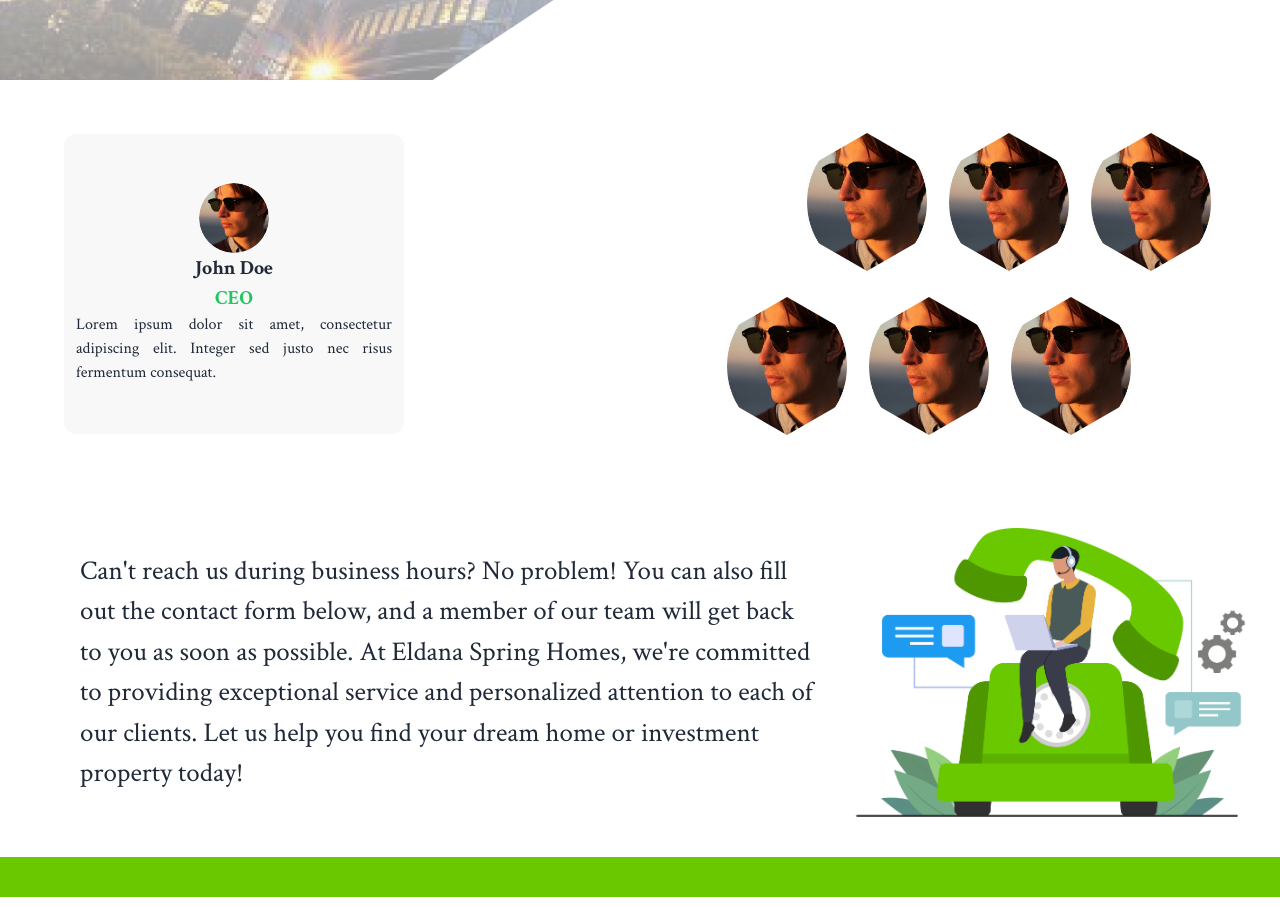
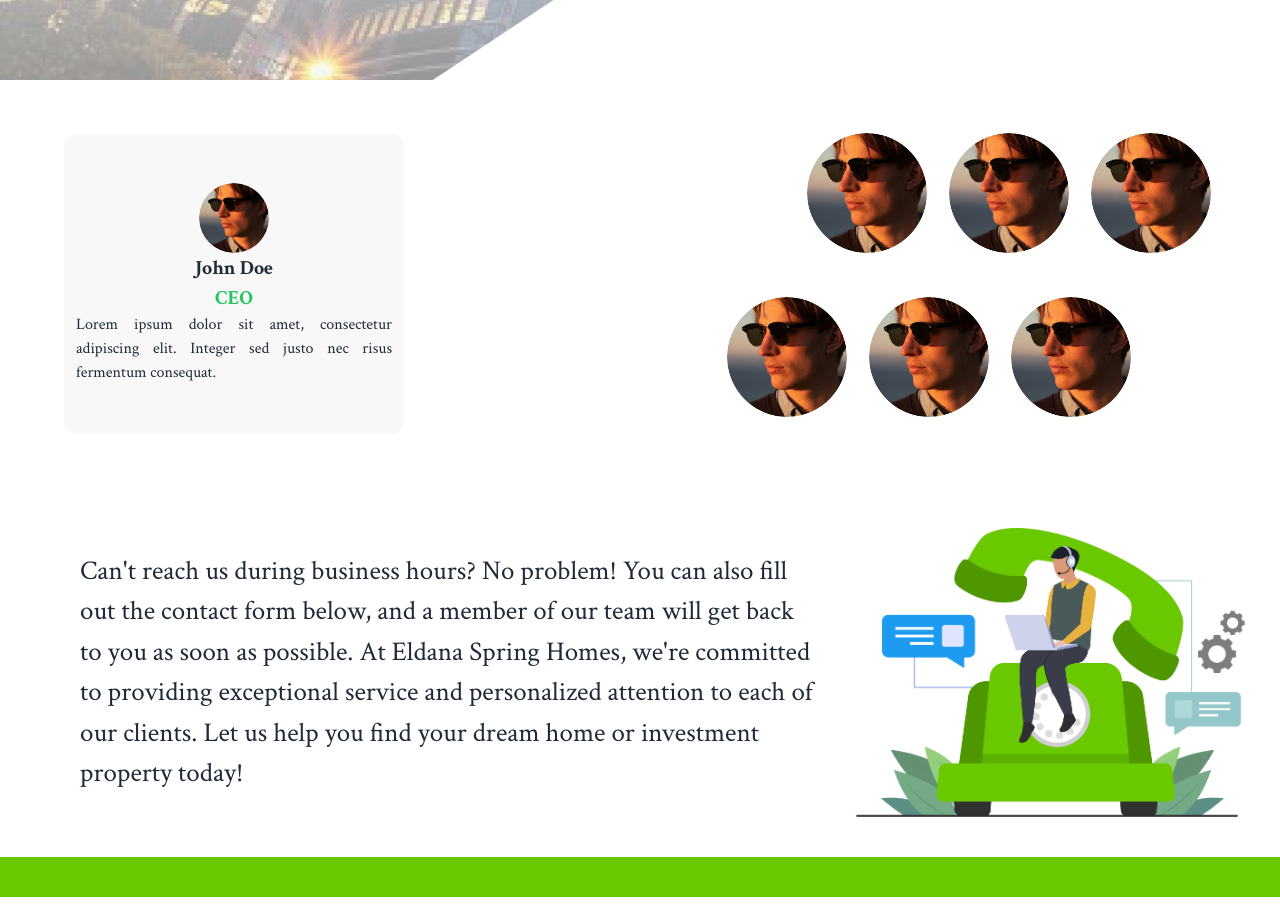
Before and after one commit to haileamlakwalelige/real-estate-elda, a React (Vite) app: page /about in a window 1280 px wide. Shown: the part 1520-2427 px from the top of the page. Built offline with nearby package versions, Linux system fonts and the light colour scheme.

Commit message:
update styling

```diff
--- a/src/index.css
+++ b/src/index.css
@@ -52,10 +52,10 @@ body::-webkit-scrollbar-thumb:hover {
 
 .hexagon-image {
   position: absolute;
-  width: 100%;
-  height: 100%;
-  clip-path: polygon(50% 0%, 100% 25%, 100% 75%, 50% 100%, 0% 75%, 0% 25%);
+  width: 120px;
+  height: 120px;
   cursor: pointer;
+  @apply rounded-full;
   /* filter: blur(4px); Apply blur filter to all images */
 }
 
```
